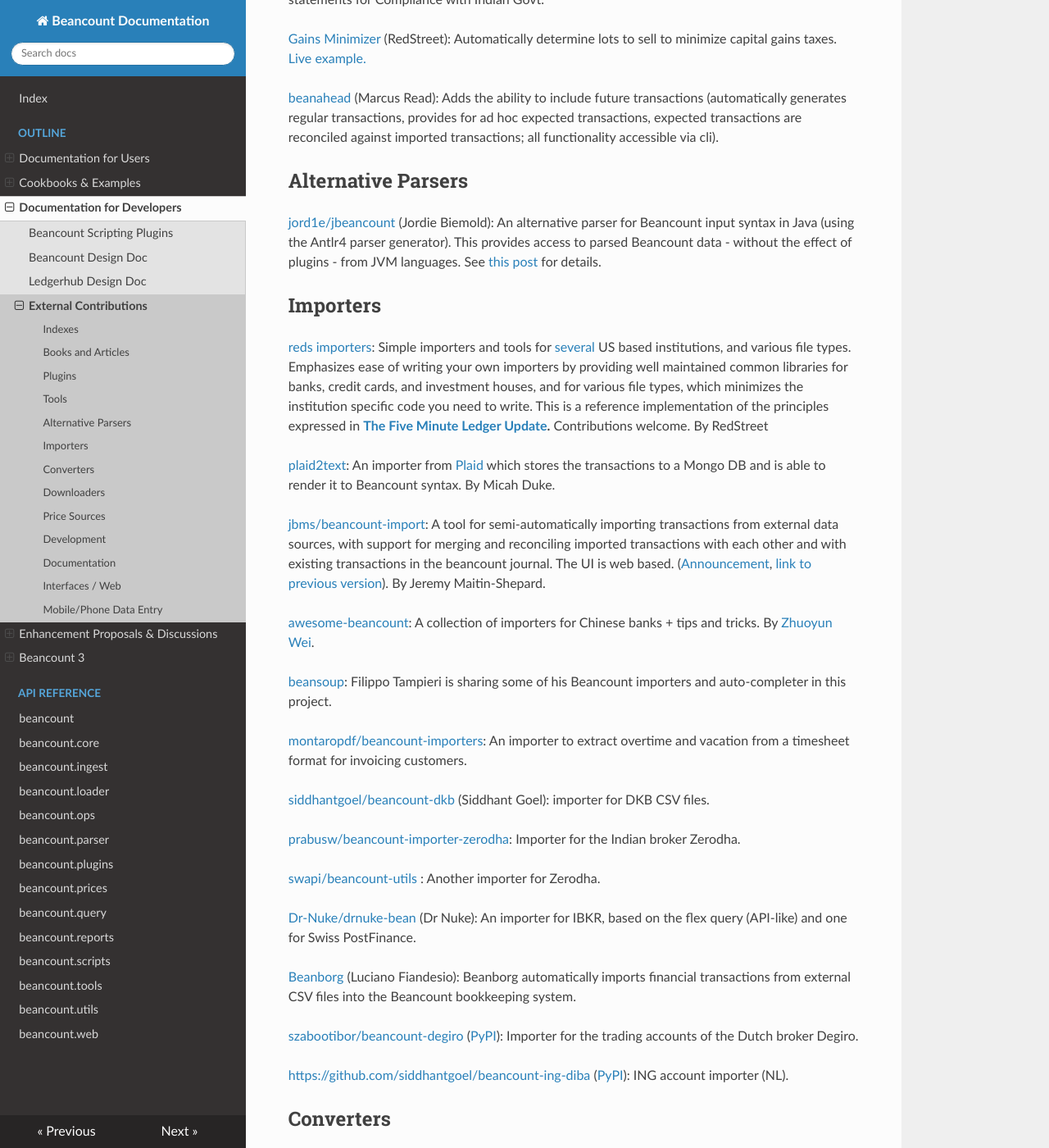
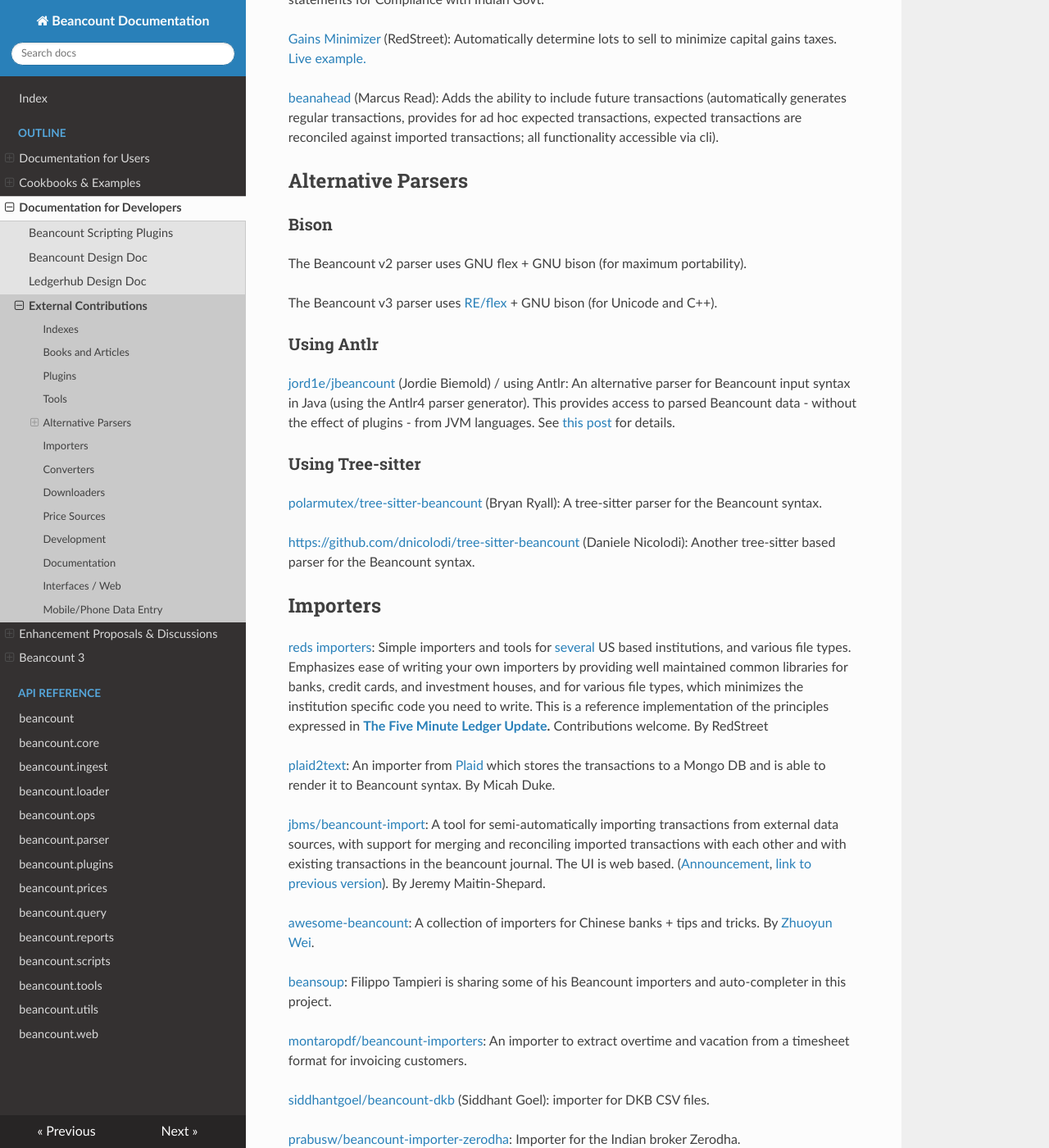
Before and after one commit to beancount/docs, an MkDocs documentation site: the page built from docs/external_contributions.md, in a window 1280 px wide and 1400 px high, scrolled down 3020 px. Shown: the whole window at 82% size. Built offline with MkDocs 1.6.1, drawn with Linux system fonts in a browser that asks for light colours; some of the changed text lies outside the part shown.

Commit message:
Re-generate docs

```diff
--- a/docs/external_contributions.md
+++ b/docs/external_contributions.md
@@ -98,7 +98,21 @@
 Alternative Parsers<a id="alternative-parsers"></a>
 ---------------------------------------------------
 
-[<span class="underline">jord1e/jbeancount</span>](https://github.com/jord1e/jbeancount) (Jordie Biemold): An alternative parser for Beancount input syntax in Java (using the Antlr4 parser generator). This provides access to parsed Beancount data - without the effect of plugins - from JVM languages. See [<span class="underline">this post</span>](https://groups.google.com/d/msgid/beancount/72ee8adb-a376-4e30-b6d4-ea8749f5f666n%40googlegroups.com?utm_medium=email&utm_source=footer) for details.
+### Bison<a id="bison"></a>
+
+The Beancount v2 parser uses GNU flex + GNU bison (for maximum portability).
+
+The Beancount v3 parser uses [<span class="underline">RE/flex</span>](https://www.genivia.com/doc/reflex/html/) + GNU bison (for Unicode and C++).
+
+### Using Antlr<a id="using-antlr"></a>
+
+[<span class="underline">jord1e/jbeancount</span>](https://github.com/jord1e/jbeancount) (Jordie Biemold) / using Antlr: An alternative parser for Beancount input syntax in Java (using the Antlr4 parser generator). This provides access to parsed Beancount data - without the effect of plugins - from JVM languages. See [<span class="underline">this post</span>](https://groups.google.com/d/msgid/beancount/72ee8adb-a376-4e30-b6d4-ea8749f5f666n%40googlegroups.com?utm_medium=email&utm_source=footer) for details.
+
+### Using Tree-sitter<a id="using-tree-sitter"></a>
+
+[<span class="underline">polarmutex/tree-sitter-beancount</span>](https://github.com/polarmutex/tree-sitter-beancount) (Bryan Ryall): A tree-sitter parser for the Beancount syntax.
+
+[<span class="underline">https://github.com/dnicolodi/tree-sitter-beancount</span>](https://github.com/dnicolodi/tree-sitter-beancount) (Daniele Nicolodi): Another tree-sitter based parser for the Beancount syntax.
 
 Importers<a id="importers"></a>
 -------------------------------
@@ -127,7 +141,9 @@
 
 [<span class="underline">szabootibor/beancount-degiro</span>](https://gitlab.com/szabootibor/beancount-degiro) ([<span class="underline">PyPI</span>](https://pypi.org/project/beancount-degiro)): Importer for the trading accounts of the Dutch broker Degiro.
 
-[<span class="underline">https://github.com/siddhantgoel/beancount-ing-diba</span>](https://github.com/siddhantgoel/beancount-ing-diba) ([<span class="underline">PyPI</span>](https://pypi.org/project/beancount-ing-diba/)): ING account importer (NL).
+[<span class="underline">siddhantgoel/beancount-ing-diba</span>](https://github.com/siddhantgoel/beancount-ing-diba) ([<span class="underline">PyPI</span>](https://pypi.org/project/beancount-ing-diba/)): ING account importer (NL).
+
+[<span class="underline">PaulsTek/csv2bean</span>](https://github.com/PaulsTek/csv2bean) : Asimple application to preprocess csv files using google sheets in Go.
 
 Converters<a id="converters"></a>
 ---------------------------------
```
Also changed, not shown: docs/beancount_v3.md (+1 -1 lines), docs/getting_started_with_beancount.md (+1 -1 lines).
